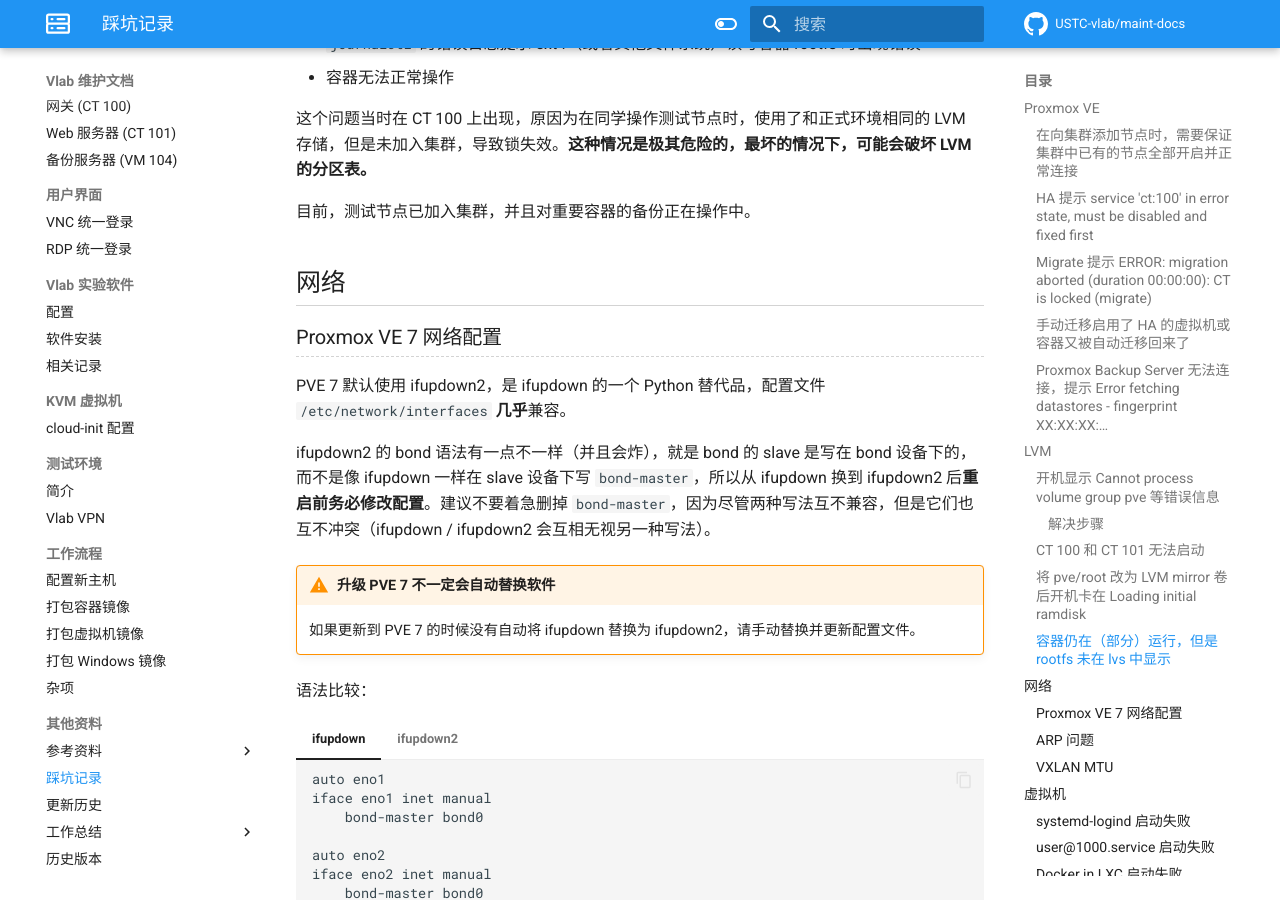
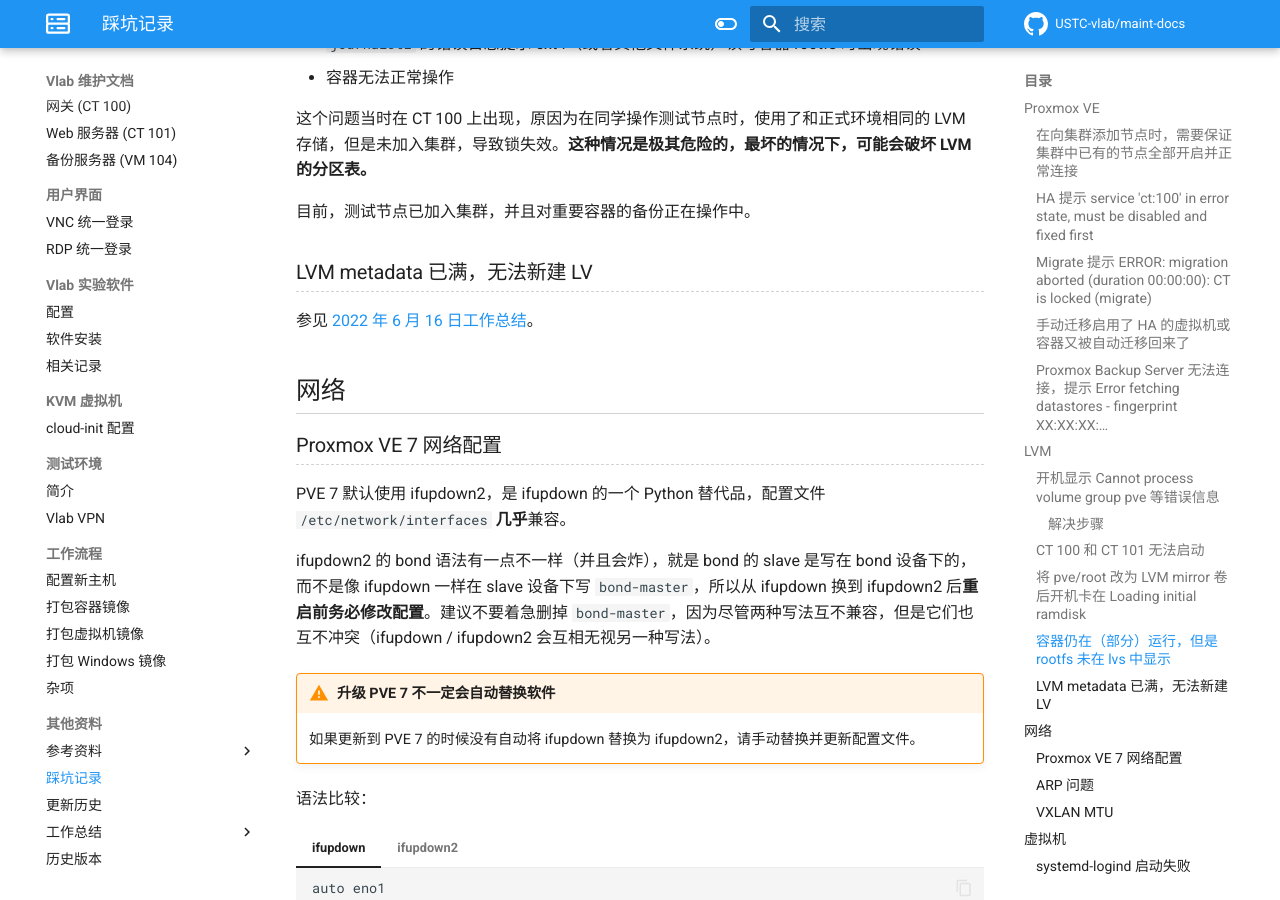
Before and after one commit to USTC-vlab/maint-docs, an MkDocs documentation site: the page built from docs/traps.md, in a window 1280 px wide and 900 px high, scrolled down 4522 px. Built offline with MkDocs 1.6.1 and Material for MkDocs 9.7.7, drawn with Linux system fonts in a browser that asks for light colours; comment, search, counter and statistics services are not loaded.

Commit message:
traps: Link to records/2022-06-16

```diff
--- a/docs/traps.md
+++ b/docs/traps.md
@@ -160,6 +160,10 @@
 这个问题当时在 CT 100 上出现，原因为在同学操作测试节点时，使用了和正式环境相同的 LVM 存储，但是未加入集群，导致锁失效。**这种情况是极其危险的，最坏的情况下，可能会破坏 LVM 的分区表。**
 
 目前，测试节点已加入集群，并且对重要容器的备份正在操作中。
+
+### LVM metadata 已满，无法新建 LV
+
+参见 [2022 年 6 月 16 日工作总结](records/2022-06-16.md)。
 
 ## 网络 {#networking}
 
```
